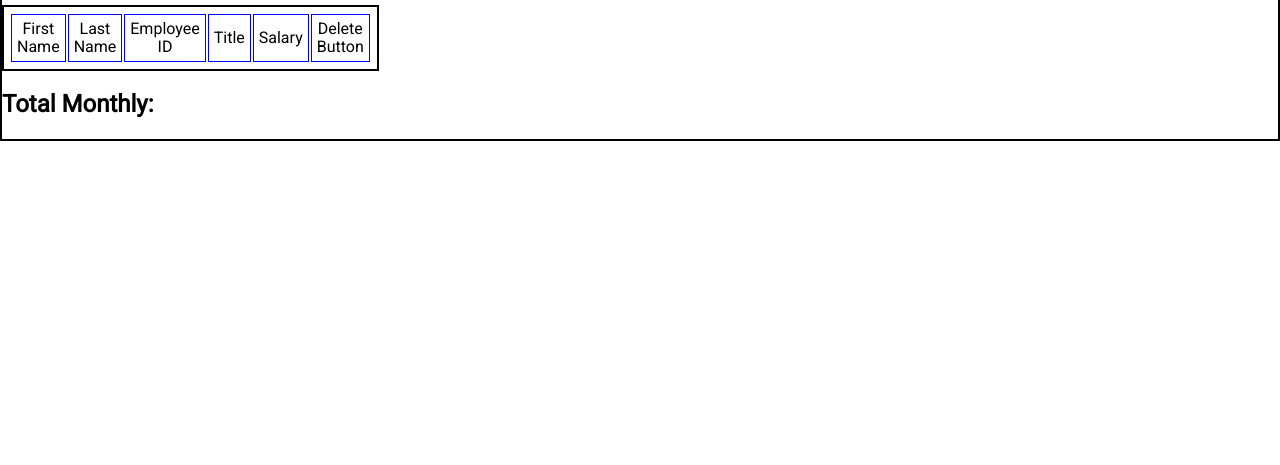
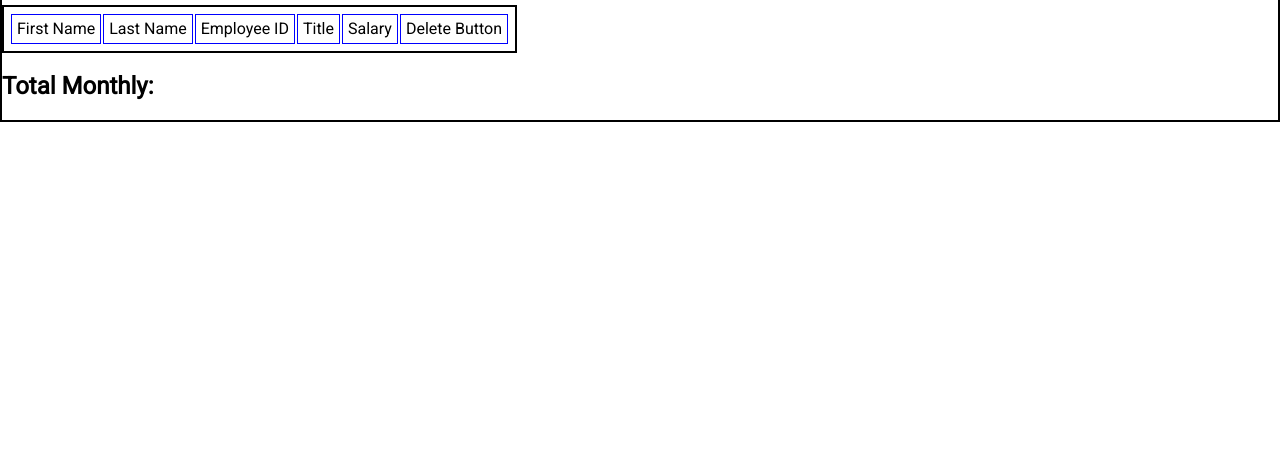
Before and after one commit to DavidVinson/jquery-salary-calculator, a plain HTML site: page index.html in a window 1280 px wide. Shown: the part 335-800 px from the top of the page. Drawn offline with Linux system fonts and the light colour scheme.

Commit message:
add table styling

```diff
--- a/styles/stylesheet.css
+++ b/styles/stylesheet.css
@@ -11,6 +11,10 @@ body {
 
 .container-form {
     padding: .5rem;
+}
+
+.employee-display {
+    list-style-type: none;
 }
 
 .blk-border {
@@ -33,7 +37,6 @@ body {
 table {
     padding: 5px;
     border: 2px solid black;
-    width: 250px;
 }
 
 table td {
```
